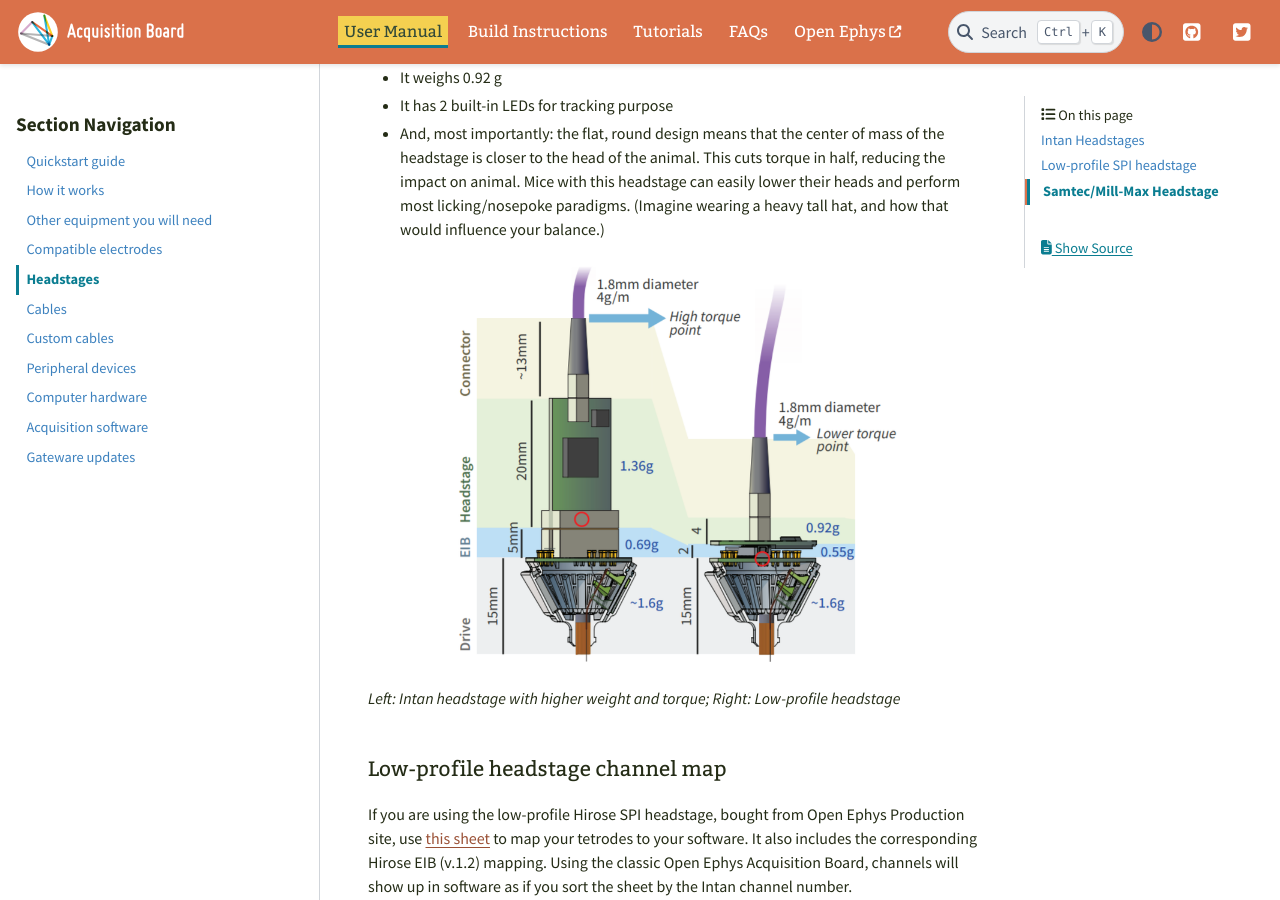
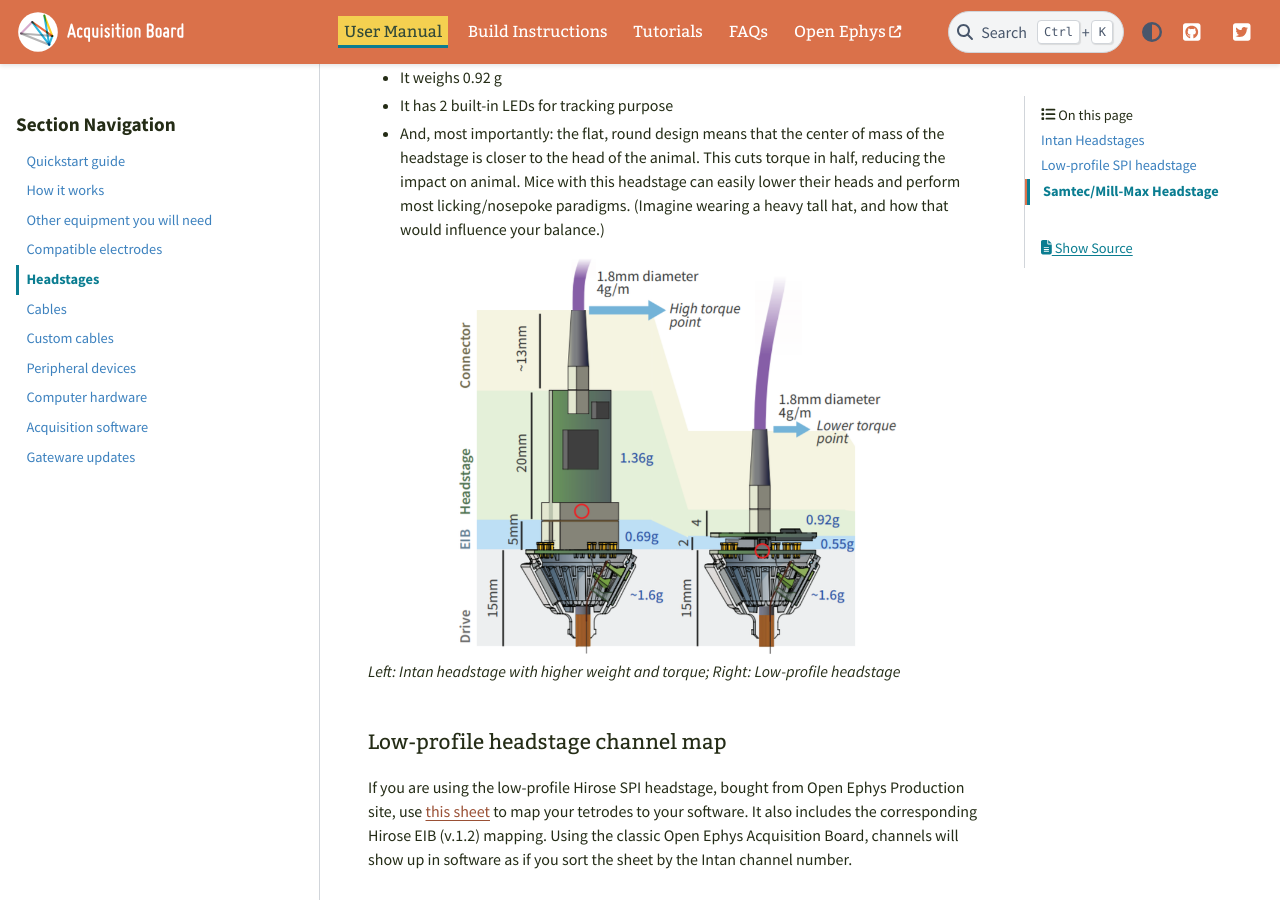
Before and after one commit to open-ephys/acq-board-docs, a Sphinx documentation site: the page built from source/User-Manual/Headstages.rst, in a window 1280 px wide and 900 px high, scrolled down 1270 px. Built offline with Sphinx 7.4.7 and the PyData theme 0.15.4, drawn with Linux system fonts in a browser that asks for light colours.

Commit message:
used image instead of figure

```diff
--- a/source/User-Manual/Headstages.rst
+++ b/source/User-Manual/Headstages.rst
@@ -34,7 +34,7 @@
 - It has 2 built-in LEDs for tracking purpose
 - And, most importantly: the flat, round design means that the center of mass of the headstage is closer to the head of the animal. This cuts torque in half, reducing the impact on animal. Mice with this headstage can easily lower their heads and perform most licking/nosepoke paradigms. (Imagine wearing a heavy tall hat, and how that would influence your balance.)
 
-.. figure:: ../_static/images/usermanual/headstages/image-20201209-170837.png
+.. image:: ../_static/images/usermanual/headstages/image-20201209-170837.png
   :scale: 60
   :align: center
 
```
